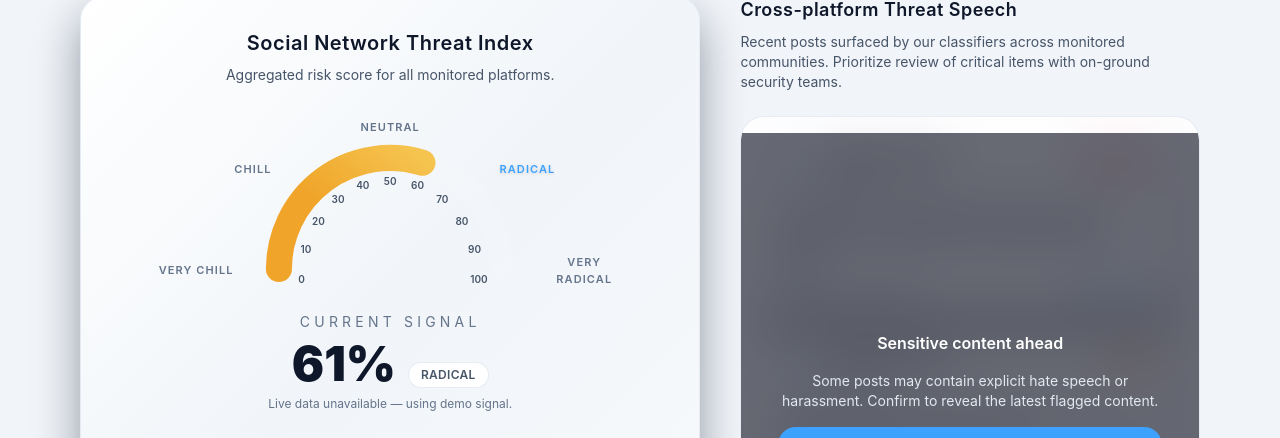
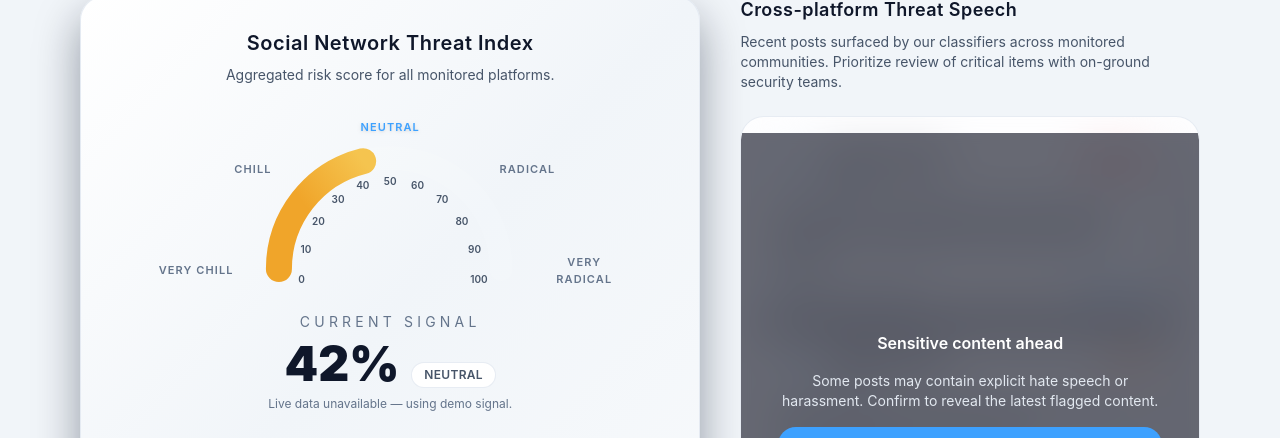
Before and after one commit to Shawshank01/social-threat-guardian, a React (Vite) app in the folder frontend/: page / in a window 1280 px wide. Shown: the part 100-538 px from the top of the page. Built offline with nearby package versions, Linux system fonts and the light colour scheme; no server answers.

Commit message:
Fix bug for synced the gauge colour with its numeric value

```diff
--- a/frontend/src/components/GaugeChart.tsx
+++ b/frontend/src/components/GaugeChart.tsx
@@ -1,5 +1,6 @@
 import { useEffect, useMemo, useState } from "react";
 import Chart from "react-apexcharts";
+import ApexCharts from "apexcharts";
 import type { ApexOptions } from "apexcharts";
 
 const ZONES = [
@@ -51,7 +52,7 @@ const GaugeChart = ({
   onPlatformChange,
   availablePlatforms = defaultPlatforms,
 }: GaugeChartProps) => {
-  const [targetValue, setTargetValue] = useState(() => 58 + (Math.random() - 0.5) * 10);
+  const [targetValue, setTargetValue] = useState(() => Math.floor(Math.random() * 101));
   const [displayValue, setDisplayValue] = useState(() => clamp(targetValue));
   const [isLoading, setIsLoading] = useState(true);
   const [error, setError] = useState<string | null>(null);
@@ -104,10 +105,9 @@ const GaugeChart = ({
 
     const scheduleNext = () => {
       timeoutId = window.setTimeout(() => {
-        setDisplayValue(() => {
-          const jitter = (Math.random() - 0.5) * 6;
-          return clamp(targetValue + jitter);
-        });
+        const next = clamp(Math.floor(Math.random() * 101));
+        setTargetValue(next);
+        setDisplayValue(next);
         scheduleNext();
       }, 3200 + Math.random() * 1600);
     };
@@ -126,6 +126,7 @@ const GaugeChart = ({
   const chartOptions = useMemo<ApexOptions>(() => {
     return {
       chart: {
+        id: "stg-threat-index",
         type: "radialBar",
         background: "transparent",
         sparkline: { enabled: true },
@@ -167,7 +168,31 @@ const GaugeChart = ({
       grid: { padding: { left: -10, right: -10 } },
       tooltip: { enabled: false },
     } satisfies ApexOptions;
-  }, [zone.label]);
+  }, [zone.label, zone.colors]);
+
+  useEffect(() => {
+    ApexCharts.exec(
+      "stg-threat-index",
+      "updateOptions",
+      {
+        colors: [zone.colors[0]],
+        fill: {
+          type: "gradient",
+          gradient: {
+            shade: "dark",
+            gradientToColors: [zone.colors[1]],
+            stops: [0, 55, 100],
+          },
+        },
+      },
+      false,
+      true
+    ).catch(() => undefined);
+  }, [zone.colors]);
+
+  useEffect(() => {
+    ApexCharts.exec("stg-threat-index", "updateSeries", [displayValue], true).catch(() => undefined);
+  }, [displayValue]);
 
   const arcLabels = useMemo(() => {
     const step = (ARC_START_ANGLE - ARC_END_ANGLE) / (ZONES.length - 1);
```
Also changed, not shown: 1 other file (tests, documents, lock files or other folders).
